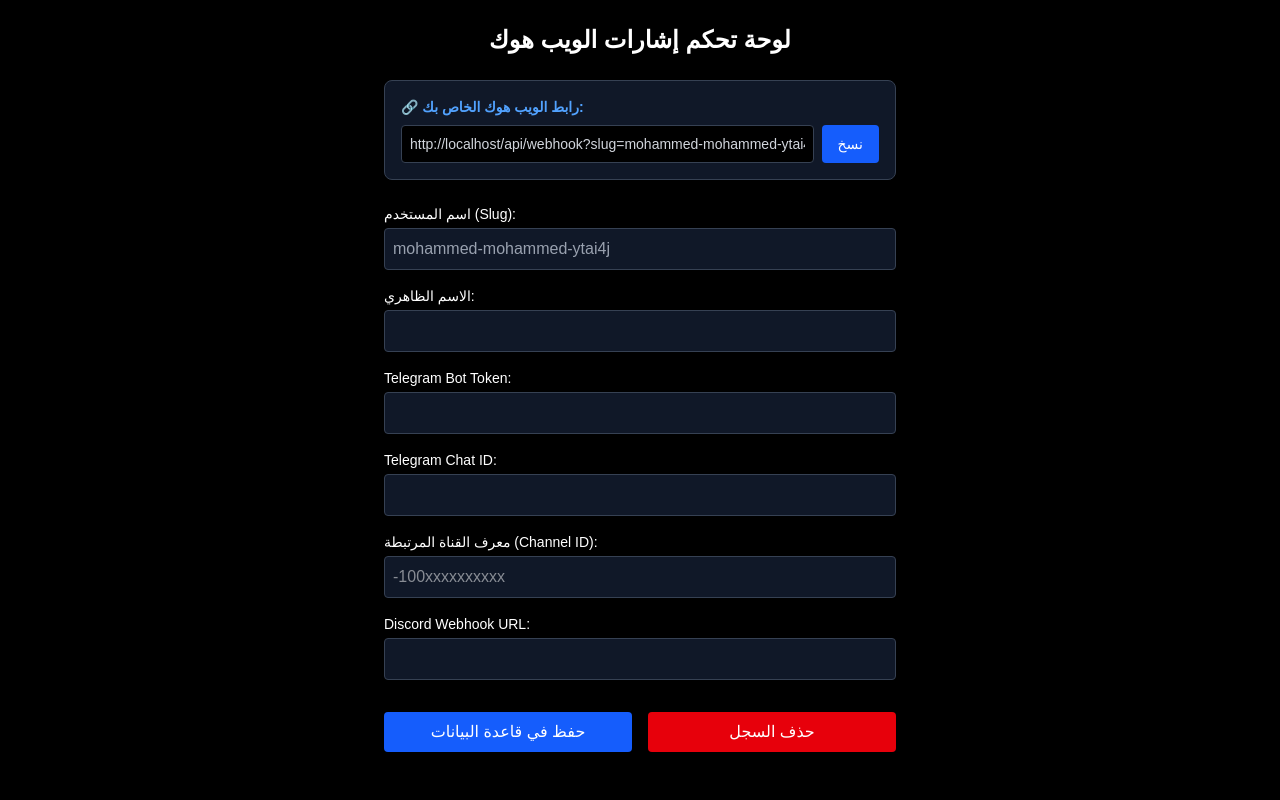
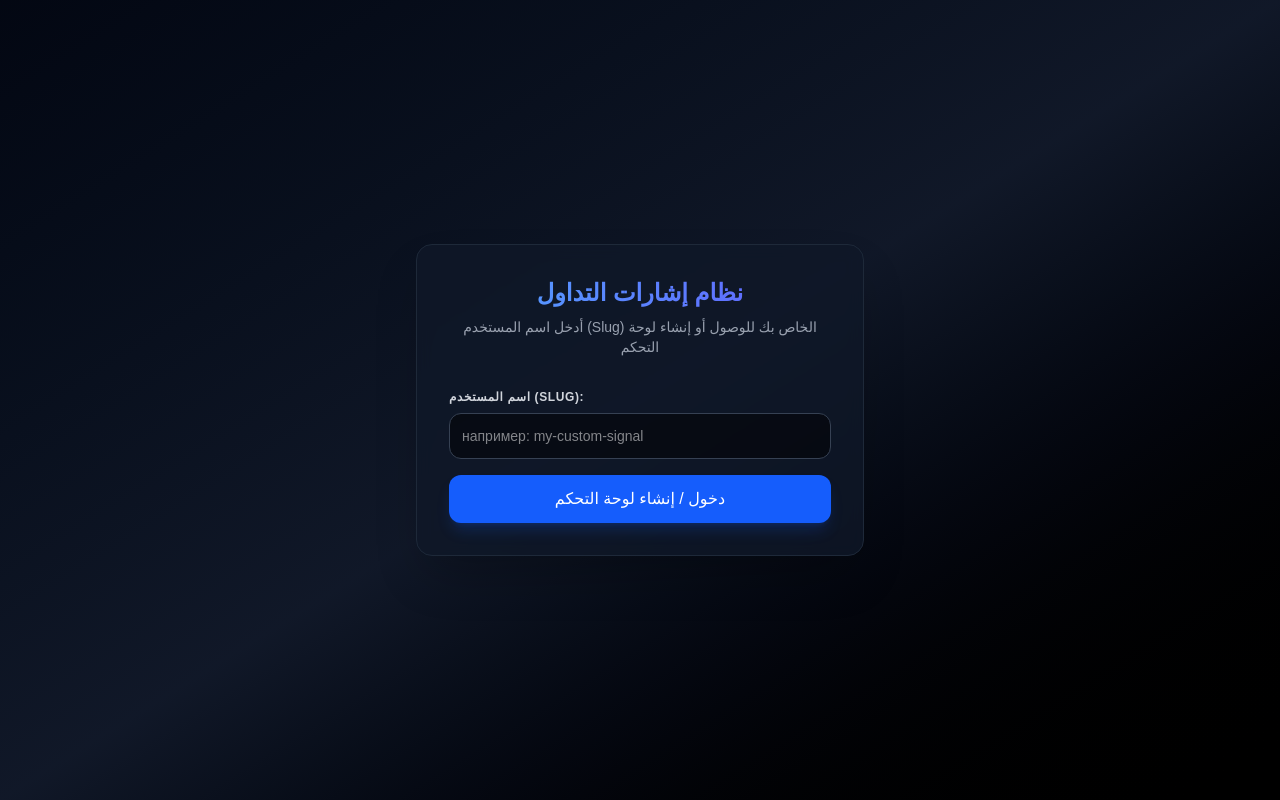
Before and after one commit to hamato19/signal-flow-dashboard, a Next.js app: page /dashboard in a window 1280 px wide. Built offline with nearby package versions, Linux system fonts and the light colour scheme; no server answers; the database is empty.

Commit message:
Update page.tsx

```diff
--- a/src/app/dashboard/page.tsx
+++ b/src/app/dashboard/page.tsx
@@ -2,25 +2,40 @@
 import { useEffect, useState } from 'react';
 
 export default function Dashboard() {
-  const slug = "mohammed-mohammed-ytai4j";
+  // الـ Slug الحالي للمستخدم (يتم جلبه من التخزين المحلي أو تركها فارغة لتسجيل الدخول)
+  const [slug, setSlug] = useState('');
+  const [inputSlug, setInputSlug] = useState(''); // حقل إدخال الـ Slug أثناء تسجيل الدخول
+  const [isLoggedIn, setIsLoggedIn] = useState(false);
 
   const [username, setUsername] = useState('');
   const [telegramToken, setTelegramToken] = useState('');
   const [telegramChatId, setTelegramChatId] = useState('');
   const [discordWebhook, setDiscordWebhook] = useState('');
   const [channelId, setChannelId] = useState('');
+  const [whatsappToken, setWhatsappToken] = useState('');
+  const [whatsappPhoneId, setWhatsappPhoneId] = useState('');
   const [webhookUrl, setWebhookUrl] = useState('');
 
-  // توليد رابط الويب هوك تلقائياً بناءً على النطاق الحالي
+  // التحقق من وجود جلسة مخزنة مسبقاً عند فتح الصفحة
   useEffect(() => {
-    if (typeof window !== 'undefined') {
+    const savedSlug = localStorage.getItem('user_slug');
+    if (savedSlug) {
+      setSlug(savedSlug);
+      setIsLoggedIn(true);
+    }
+  }, []);
+
+  // توليد رابط الويب هوك تلقائياً بناءً على الـ Slug الخاص بالمستخدم
+  useEffect(() => {
+    if (slug && typeof window !== 'undefined') {
       const baseUrl = window.location.origin;
-      setWebhookUrl(`${baseUrl}/api/webhook?slug=${slug}`);
+      setWebhookUrl(`${baseUrl}/api/webhook/${slug}`);
     }
   }, [slug]);
 
-  // جلب البيانات تلقائياً عند تحديث الصفحة
+  // جلب البيانات تلقائياً عند تسجيل الدخول أو تحديث الصفحة
   useEffect(() => {
+    if (!slug) return;
     async function loadSettings() {
       try {
         const res = await fetch(`/api/settings?slug=${slug}`);
@@ -31,6 +46,8 @@ export default function Dashboard() {
           setTelegramChatId(data.settings.telegram_chat_id || '');
           setDiscordWebhook(data.settings.discord_webhook || '');
           setChannelId(data.settings.channel_id || '');
+          setWhatsappToken(data.settings.whatsapp_token || '');
+          setWhatsappPhoneId(data.settings.whatsapp_phone_id || '');
         }
       } catch (err) {
         console.error("خطأ في جلب البيانات", err);
@@ -38,6 +55,35 @@ export default function Dashboard() {
     }
     loadSettings();
   }, [slug]);
+
+  // تسجيل الدخول أو إنشاء حساب جديد بالـ Slug
+  const handleLogin = (e: React.FormEvent) => {
+    e.preventDefault();
+    const cleanSlug = inputSlug.trim().toLowerCase().replace(/\s+/g, '-');
+    if (!cleanSlug) {
+      alert('الرجاء إدخال اسم مستخدم (Slug) صحيح');
+      return;
+    }
+    localStorage.setItem('user_slug', cleanSlug);
+    setSlug(cleanSlug);
+    setIsLoggedIn(true);
+  };
+
+  // تسجيل الخروج
+  const handleLogout = () => {
+    localStorage.removeItem('user_slug');
+    setSlug('');
+    setIsLoggedIn(false);
+    setInputSlug('');
+    // إعادة تعيين الحقول
+    setUsername('');
+    setTelegramToken('');
+    setTelegramChatId('');
+    setDiscordWebhook('');
+    setChannelId('');
+    setWhatsappToken('');
+    setWhatsappPhoneId('');
+  };
 
   // حفظ الإعدادات
   const handleSave = async (e: React.FormEvent) => {
@@ -52,11 +98,13 @@ export default function Dashboard() {
         telegram_chat_id: telegramChatId,
         discord_webhook: discordWebhook,
         channel_id: channelId,
+        whatsapp_token: whatsappToken,
+        whatsapp_phone_id: whatsappPhoneId,
       }),
     });
     const data = await res.json();
     if (data.success) {
-      alert('تم حفظ البيانات بنجاح');
+      alert('✨ تم حفظ الإعدادات بنجاح في قاعدة البيانات');
     } else {
       alert('خطأ: ' + (data.error || 'حدث خطأ غير معروف'));
     }
@@ -64,125 +112,191 @@ export default function Dashboard() {
 
   // حذف السجل
   const handleDelete = async () => {
-    if (!confirm('هل أنت متأكد من الحذف؟')) return;
+    if (!confirm('هل أنت متأكد من حذف هذا الحساب نهائياً؟')) return;
     const res = await fetch(`/api/settings?slug=${slug}`, { method: 'DELETE' });
     const data = await res.json();
     if (data.success) {
-      setUsername('');
-      setTelegramToken('');
-      setTelegramChatId('');
-      setDiscordWebhook('');
-      setChannelId('');
-      alert('تم الحذف بنجاح');
+      alert('تم حذف الحساب بنجاح');
+      handleLogout();
     }
   };
 
   // نسخ رابط الويب هوك
   const copyWebhook = () => {
     navigator.clipboard.writeText(webhookUrl);
-    alert('تم نسخ رابط الويب هوك بنجاح!');
+    alert('📋 تم نسخ رابط الويب هوك بنجاح!');
   };
 
+  // 1. شاشة تسجيل الدخول / اختيار الـ Slug إذا لم يكن مسجلاً
+  if (!isLoggedIn) {
+    return (
+      <div className="min-h-screen bg-gradient-to-br from-gray-950 via-gray-900 to-black text-white p-6 flex flex-col items-center justify-center">
+        <div className="w-full max-w-md bg-gray-900/80 backdrop-blur border border-gray-800 p-8 rounded-2xl shadow-2xl">
+          <div className="text-center mb-8">
+            <h1 className="text-2xl font-bold bg-gradient-to-r from-blue-400 to-indigo-500 bg-clip-text text-transparent">نظام إشارات التداول</h1>
+            <p className="text-sm text-gray-400 mt-2">أدخل اسم المستخدم (Slug) الخاص بك للوصول أو إنشاء لوحة التحكم</p>
+          </div>
+          <form onSubmit={handleLogin} className="space-y-4">
+            <div>
+              <label className="block text-xs font-semibold text-gray-300 uppercase tracking-wider mb-2">اسم المستخدم (Slug):</label>
+              <input
+                type="text"
+                value={inputSlug}
+                onChange={(e) => setInputSlug(e.target.value)}
+                placeholder="например: my-custom-signal"
+                required
+                className="w-full p-3 bg-black/50 border border-gray-700 rounded-xl text-white focus:outline-none focus:border-blue-500 transition text-sm"
+              />
+            </div>
+            <button
+              type="submit"
+              className="w-full bg-blue-600 hover:bg-blue-500 text-white py-3 rounded-xl font-medium transition shadow-lg shadow-blue-600/20"
+            >
+              دخول / إنشاء لوحة التحكم
+            </button>
+          </form>
+        </div>
+      </div>
+    );
+  }
+
+  // 2. لوحة التحكم الرئيسية بعد تسجيل الدخول
   return (
-    <div className="min-h-screen bg-black text-white p-6 flex flex-col items-center">
-      <div className="w-full max-w-lg">
-        <h1 className="text-2xl font-bold text-center mb-6">لوحة تحكم إشارات الويب هوك</h1>
+    <div className="min-h-screen bg-gradient-to-br from-gray-950 via-gray-900 to-black text-white p-6 flex flex-col items-center">
+      <div className="w-full max-w-2xl">
 
-        {/* قسم عرض وتوليد رابط الويب هوك */}
-        <div className="mb-6 p-4 bg-gray-900 border border-gray-700 rounded-lg">
-          <label className="block text-sm mb-2 text-blue-400 font-semibold">🔗 رابط الويب هوك الخاص بك:</label>
+        {/* رأس الصفحة مع زر تسجيل الخروج */}
+        <div className="flex justify-between items-center mb-8 bg-gray-900/60 p-4 rounded-2xl border border-gray-800">
+          <div>
+            <h1 className="text-xl font-bold">لوحة التحكم</h1>
+            <p className="text-xs text-blue-400 mt-0.5">المعرف: <span className="font-mono text-gray-300">{slug}</span></p>
+          </div>
+          <button
+            onClick={handleLogout}
+            className="bg-red-500/10 hover:bg-red-500/20 text-red-400 border border-red-500/30 px-4 py-2 rounded-xl text-xs font-medium transition"
+          >
+            تسجيل الخروج
+          </button>
+        </div>
+
+        {/* قسم رابط الويب هوك */}
+        <div className="mb-6 p-5 bg-gray-900/80 border border-gray-800 rounded-2xl shadow-xl">
+          <label className="block text-xs font-semibold uppercase tracking-wider mb-2 text-blue-400">🔗 رابط الويب هوك الخاص بك (لإرساله إلى المنصات):</label>
           <div className="flex gap-2">
             <input
               type="text"
               value={webhookUrl}
               readOnly
-              className="w-full p-2 bg-black border border-gray-700 rounded text-gray-300 text-sm"
+              className="w-full p-2.5 bg-black/60 border border-gray-700 rounded-xl text-gray-300 text-xs font-mono select-all"
             />
             <button
               type="button"
               onClick={copyWebhook}
-              className="bg-blue-600 hover:bg-blue-700 text-white px-4 py-2 rounded text-sm font-medium transition whitespace-nowrap"
+              className="bg-blue-600 hover:bg-blue-500 text-white px-5 py-2.5 rounded-xl text-xs font-medium transition whitespace-nowrap shadow-md shadow-blue-600/20"
             >
-              نسخ
+              نسخ الرابط
             </button>
           </div>
         </div>
 
-        <form onSubmit={handleSave} className="space-y-4">
+        {/* نموذج الإعدادات */}
+        <form onSubmit={handleSave} className="space-y-4 bg-gray-900/50 border border-gray-800 p-6 rounded-2xl shadow-xl">
+          <h2 className="text-sm font-semibold text-gray-300 border-b border-gray-800 pb-3 mb-4">⚙️ إعدادات البوتات وقنوات التنبيه</h2>
+
+          <div className="grid grid-cols-1 md:grid-cols-2 gap-4">
+            <div>
+              <label className="block text-xs text-gray-400 mb-1">الاسم الظاهري:</label>
+              <input
+                type="text"
+                value={username}
+                onChange={(e) => setUsername(e.target.value)}
+                placeholder="اسمك أو اسم قناتك"
+                className="w-full p-2.5 bg-black/50 border border-gray-700 rounded-xl text-white text-sm focus:border-blue-500 outline-none transition"
+              />
+            </div>
+
+            <div>
+              <label className="block text-xs text-gray-400 mb-1">معرف القناة المرتبطة (Channel ID):</label>
+              <input
+                type="text"
+                value={channelId}
+                onChange={(e) => setChannelId(e.target.value)}
+                placeholder="-100xxxxxxxxxx"
+                className="w-full p-2.5 bg-black/50 border border-gray-700 rounded-xl text-white text-sm focus:border-blue-500 outline-none transition font-mono"
+              />
+            </div>
+          </div>
+
           <div>
-            <label className="block text-sm mb-1">اسم المستخدم (Slug):</label>
+            <label className="block text-xs text-gray-400 mb-1">Telegram Bot Token:</label>
             <input
               type="text"
-              value={slug}
-              disabled
-              className="w-full p-2 bg-gray-900 border border-gray-700 rounded text-gray-400"
+              value={telegramToken}
+              onChange={(e) => setTelegramToken(e.target.value)}
+              placeholder="123456789:ABCdefGhIJKlmNoPQRsTUVwxyZ"
+              className="w-full p-2.5 bg-black/50 border border-gray-700 rounded-xl text-white text-sm focus:border-blue-500 outline-none transition font-mono"
             />
           </div>
 
           <div>
-            <label className="block text-sm mb-1">الاسم الظاهري:</label>
-            <input
-              type="text"
-              value={username}
-              onChange={(e) => setUsername(e.target.value)}
-              className="w-full p-2 bg-gray-900 border border-gray-700 rounded text-white"
-            />
-          </div>
-
-          <div>
-            <label className="block text-sm mb-1">Telegram Bot Token:</label>
-            <input
-              type="text"
-              value={telegramToken}
-              onChange={(e) => setTelegramToken(e.target.value)}
-              className="w-full p-2 bg-gray-900 border border-gray-700 rounded text-white"
-            />
-          </div>
-
-          <div>
-            <label className="block text-sm mb-1">Telegram Chat ID:</label>
+            <label className="block text-xs text-gray-400 mb-1">Telegram Chat ID:</label>
             <input
               type="text"
               value={telegramChatId}
               onChange={(e) => setTelegramChatId(e.target.value)}
-              className="w-full p-2 bg-gray-900 border border-gray-700 rounded text-white"
+              placeholder="معرف الشات الشخصي أو المجموعة"
+              className="w-full p-2.5 bg-black/50 border border-gray-700 rounded-xl text-white text-sm focus:border-blue-500 outline-none transition font-mono"
             />
           </div>
 
-          <div>
-            <label className="block text-sm mb-1">معرف القناة المرتبطة (Channel ID):</label>
-            <input
-              type="text"
-              value={channelId}
-              onChange={(e) => setChannelId(e.target.value)}
-              placeholder="-100xxxxxxxxxx"
-              className="w-full p-2 bg-gray-900 border border-gray-700 rounded text-white"
-            />
+          <div className="grid grid-cols-1 md:grid-cols-2 gap-4">
+            <div>
+              <label className="block text-xs text-gray-400 mb-1">WhatsApp Token (اختياري):</label>
+              <input
+                type="text"
+                value={whatsappToken}
+                onChange={(e) => setWhatsappToken(e.target.value)}
+                placeholder="توكن ميتا للواتساب"
+                className="w-full p-2.5 bg-black/50 border border-gray-700 rounded-xl text-white text-sm focus:border-blue-500 outline-none transition font-mono"
+              />
+            </div>
+
+            <div>
+              <label className="block text-xs text-gray-400 mb-1">WhatsApp Phone ID (اختياري):</label>
+              <input
+                type="text"
+                value={whatsappPhoneId}
+                onChange={(e) => setWhatsappPhoneId(e.target.value)}
+                placeholder="معرف رقم الهاتف"
+                className="w-full p-2.5 bg-black/50 border border-gray-700 rounded-xl text-white text-sm focus:border-blue-500 outline-none transition font-mono"
+              />
+            </div>
           </div>
 
           <div>
-            <label className="block text-sm mb-1">Discord Webhook URL:</label>
+            <label className="block text-xs text-gray-400 mb-1">Discord Webhook URL:</label>
             <input
               type="text"
               value={discordWebhook}
               onChange={(e) => setDiscordWebhook(e.target.value)}
-              className="w-full p-2 bg-gray-900 border border-gray-700 rounded text-white"
+              placeholder="https://discord.com/api/webhooks/..."
+              className="w-full p-2.5 bg-black/50 border border-gray-700 rounded-xl text-white text-sm focus:border-blue-500 outline-none transition font-mono"
             />
           </div>
 
-          <div className="flex gap-4 pt-4">
+          <div className="flex gap-4 pt-4 border-t border-gray-800">
             <button
               type="submit"
-              className="flex-1 bg-blue-600 hover:bg-blue-700 text-white py-2 rounded font-medium transition"
+              className="flex-1 bg-blue-600 hover:bg-blue-500 text-white py-3 rounded-xl font-medium transition shadow-lg shadow-blue-600/20 text-sm"
             >
               حفظ في قاعدة البيانات
             </button>
             <button
               type="button"
               onClick={handleDelete}
-              className="flex-1 bg-red-600 hover:bg-red-700 text-white py-2 rounded font-medium transition"
+              className="bg-red-600/20 hover:bg-red-600/30 text-red-400 border border-red-500/30 px-6 py-3 rounded-xl font-medium transition text-sm"
             >
-              حذف السجل
+              حذف الحساب
             </button>
           </div>
         </form>
```
